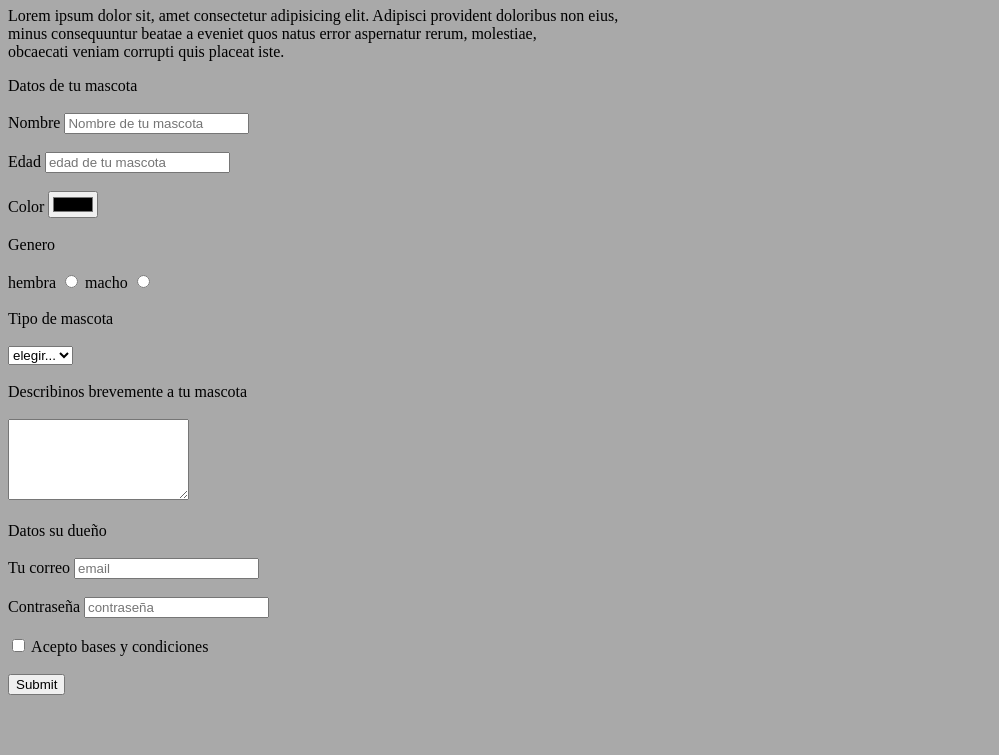
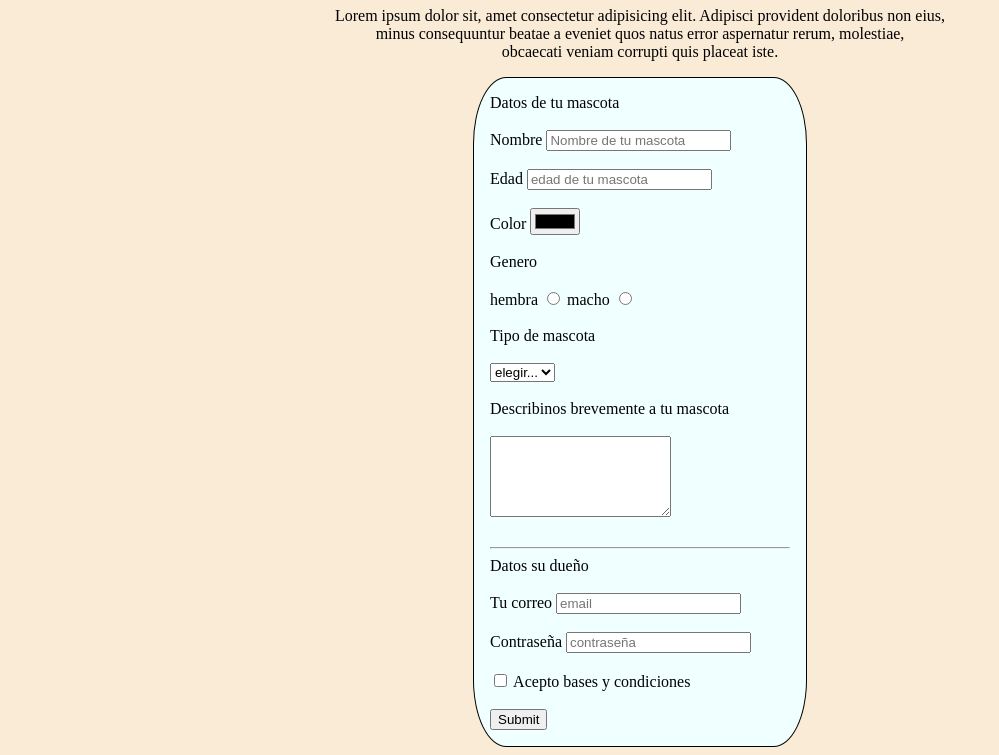
Before and after one commit to Unahur/ciu-2019-sc-exercise, a plain HTML site: page 38695878/formularios/index.html in a window 1280 px wide. Shown: the part 73-828 px from the top of the page, without its empty margins (0-999 px from the left). Before the commit the page ends 800 px from the top, so only its background shows below. Drawn offline with Linux system fonts and the light colour scheme.

Commit message:
modified form

```diff
--- a/38695878/formularios/index.html
+++ b/38695878/formularios/index.html
@@ -17,27 +17,29 @@
         <form action="https://formspree.io/jonathan.agustin.fds@gmail.com" method="POST">
           <label>Datos de tu mascota</label> <br>
           <br>
-         <label for="nombre_mascota">Nombre </label> <input type="text" name="nom" id="nombre_mascota" placeholder="Nombre de tu mascota"> <br>
+         <label for="nombre_mascota">Nombre </label> <input type="text" name="Nombre" id="nombre_mascota" placeholder="Nombre de tu mascota"> <br>
            <br>
-         <label for="edad_mascota">Edad</label> <input type="number" name="num" id="edad_mascota" placeholder="edad de tu mascota" min="0">  <br>
+         <label for="edad_mascota">Edad</label> <input type="number" name="Edad" id="edad_mascota" placeholder="edad de tu mascota" min="0">  <br>
            <br>
-           <label> Color <input type="color" name="color_mascota" placeholder="color de tu mascota"></label> <br>
+           <label> Color <input type="color" name="color" placeholder="color de tu mascota"></label> <br>
            <br>
 
            <label > Genero</label><br>
            <br>
-          <label>hembra <input type="radio" name="genero" id="gen" placeholder="genero de mascota" value="hembra"> </label>
+          <label>hembra <input type="radio" name="Hembra" id="gen" placeholder="genero de mascota" value="hembra"> </label>
 
-          <label>macho <input type="radio" name="genero" id="gen" placeholder="genero de mascota" value="macho"> </label> <br>
+          <label>macho <input type="radio" name="Macho" id="gen" placeholder="genero de mascota" value="macho"> </label> <br>
 <br>
 <label>Tipo de mascota</label> <br>
 <br>
-<select name="tipo_de_mascota"> <option>elegir... </option><option value="gato">gato</option> <option value="perro">Perro</option> <option value="cobayo">cobayo</option></select><br>
+<select name="tipo"> <option>elegir... </option><option value="gato">gato</option> <option value="perro">Perro</option> <option value="cobayo">cobayo</option></select><br>
 <br>
 <label>Describinos brevemente a tu mascota</label><br>
 <br>
 <textarea name="desc" cols="20" rows="5"></textarea><br>
 <br>
+
+<hr>
 
 
         <label>Datos su dueño</label> <br>
@@ -46,11 +48,14 @@
          <br>
           <label> Contraseña <input type="password" name="contraseña" placeholder="contraseña">  </label> <br>
         <br>
-        <input type="checkbox" name="terminos_y_cond" value="acepta" > Acepto bases y condiciones <br>
+        <input type="checkbox" name="Terminos&condiciones" value="acepta" > Acepto bases y condiciones <br>
         <br>
         <input type="submit">
 
-      </form>
+
+
+
+    </form>
 
 
 </body>
--- a/38695878/formularios/style.css
+++ b/38695878/formularios/style.css
@@ -1,6 +1,6 @@
 
 body{
-    background-color: darkgrey
+    background-color:  antiquewhite;
 }
 
 h1{
@@ -8,5 +8,19 @@ h1{
 }
 
 p{
-    text-align: left
+    text-align: center;
 }
+
+form{
+    background-color: azure;
+    margin: auto;
+    width: 300px;
+    padding: 1em;
+    border: 1px solid;
+    border-radius: 10%;
+}
+
+#cont2{
+ border-radius: 4px;
+
+}
```
